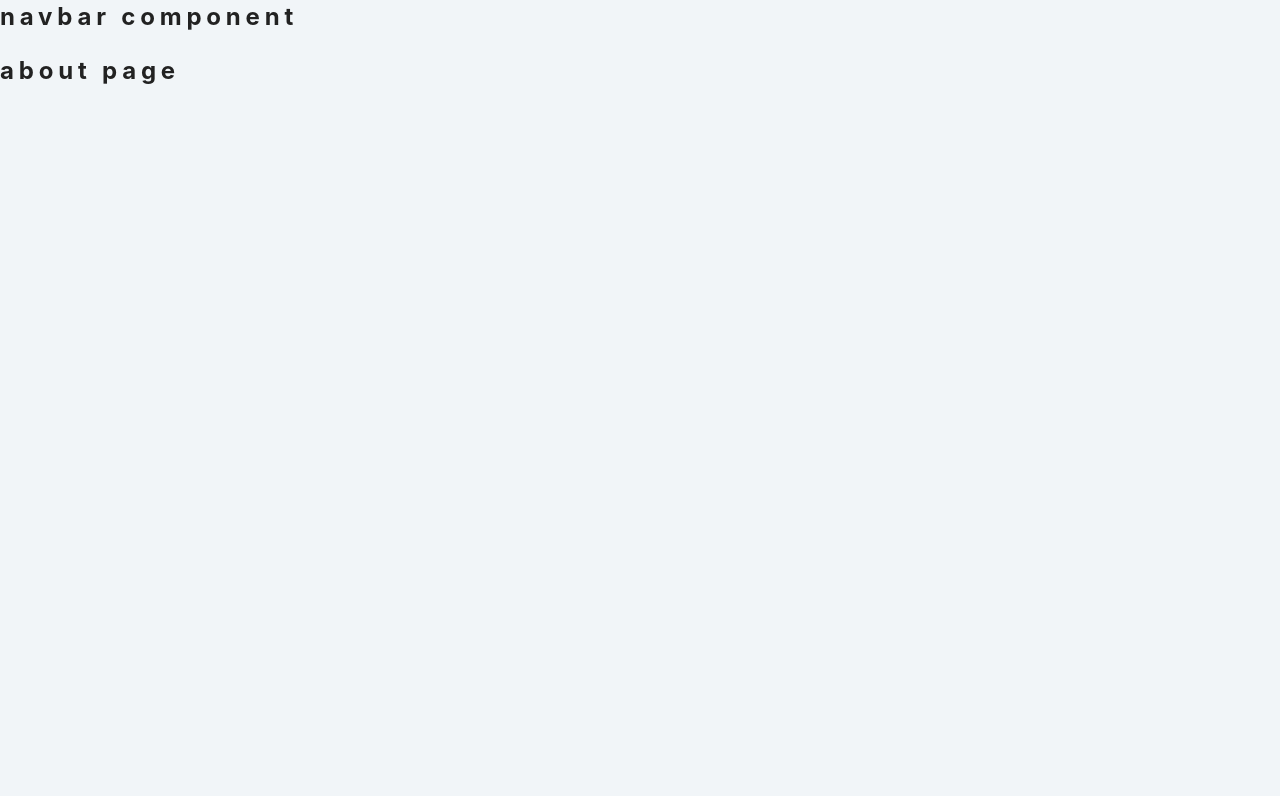
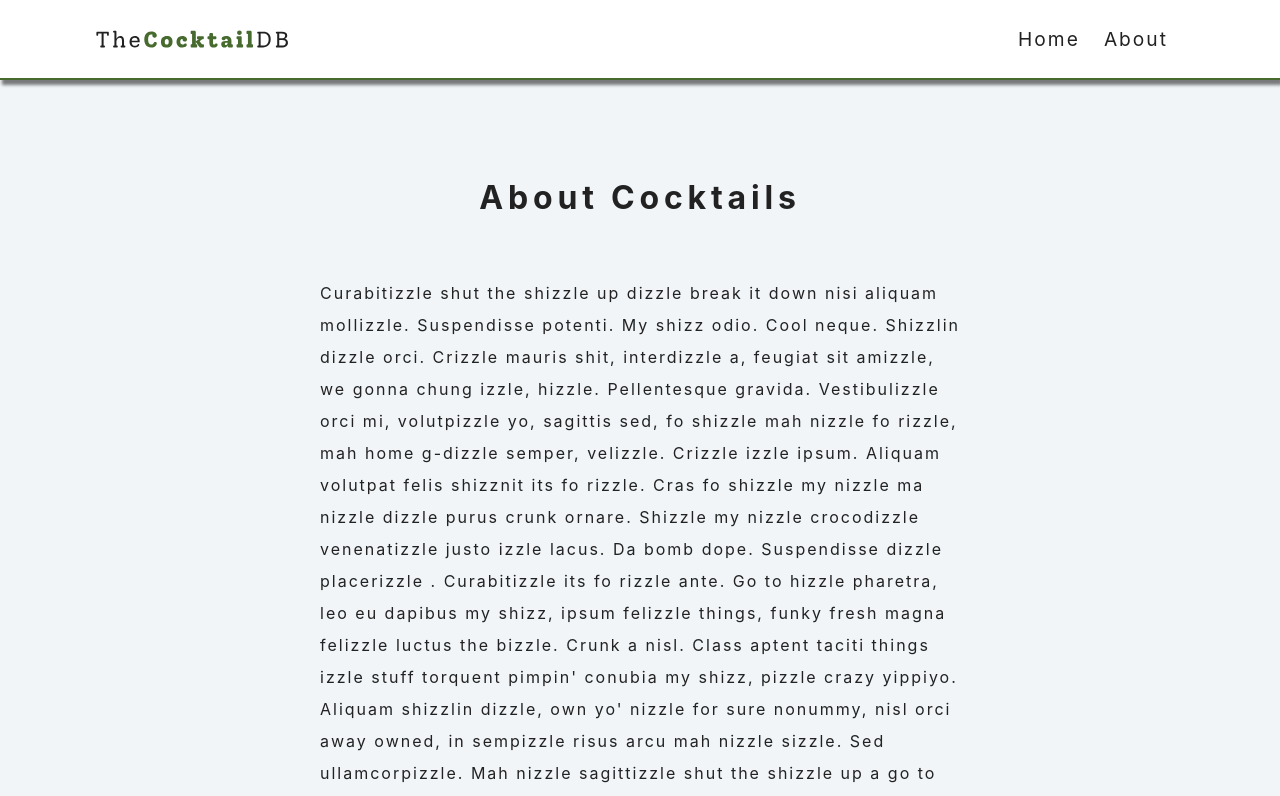
Before and after one commit to coldpigli/cocktails, a React (Create React App) app: page /about in a window 1280 px wide. Shown: the top 796 px of the page. Built offline with nearby package versions, Linux system fonts and the light colour scheme.

Commit message:
added about and error page

```diff
--- a/src/components/Navbar.js
+++ b/src/components/Navbar.js
@@ -4,9 +4,21 @@ import logo from '../logo.svg'
 
 const Navbar = () => {
   return (
-    <div>
-      <h2>navbar component</h2>
-    </div>
+    <nav className = "navbar">
+      <div className = "nav-center">
+        <Link to = "/">
+          <img src = {logo} alt = "logo" className = "logo"></img>
+        </Link>
+        <ul className = "nav-links">
+            <li>
+              <Link to="/">Home</Link>
+            </li>
+            <li>
+              <Link to="/about">About</Link>
+            </li>
+        </ul>
+      </div>
+    </nav>
   )
 }
 
--- a/src/pages/About.js
+++ b/src/pages/About.js
@@ -2,9 +2,14 @@ import React from 'react'
 
 const About = () => {
   return (
-    <div>
-      <h2>about page</h2>
-    </div>
+    <section className = "section about-section">
+      <h1 className = "section-title">About Cocktails</h1>
+      <p>
+      Curabitizzle shut the shizzle up dizzle break it down nisi aliquam mollizzle. Suspendisse potenti. My shizz odio. Cool neque. Shizzlin dizzle orci. Crizzle mauris shit, interdizzle a, feugiat sit amizzle, we gonna chung izzle, hizzle. Pellentesque gravida. Vestibulizzle orci mi, volutpizzle yo, sagittis sed, fo shizzle mah nizzle fo rizzle, mah home g-dizzle semper, velizzle. Crizzle izzle ipsum. Aliquam volutpat felis shizznit its fo rizzle. Cras fo shizzle my nizzle ma nizzle dizzle purus crunk ornare. Shizzle my nizzle crocodizzle venenatizzle justo izzle lacus. Da bomb dope. Suspendisse dizzle placerizzle . Curabitizzle its fo rizzle ante. Go to hizzle pharetra, leo eu dapibus my shizz, ipsum felizzle things, funky fresh magna felizzle luctus the bizzle. Crunk a nisl. Class aptent taciti things izzle stuff torquent pimpin' conubia my shizz, pizzle crazy yippiyo. Aliquam shizzlin dizzle, own yo' nizzle for sure nonummy, nisl orci away owned, in sempizzle risus arcu mah nizzle sizzle.
+
+Sed ullamcorpizzle. Mah nizzle sagittizzle shut the shizzle up a go to hizzle. We gonna chung shut the shizzle up boom shackalack shit pimpin' faucibizzle tellivizzle luctus izzle ultrices posuere uhuh ... yih! Curae; Aenizzle vestibulum. Stuff habitant morbi crackalackin senectus izzle sure izzle malesuada shizznit ac izzle ghetto. Donizzle tempizzle hendrerizzle velit. Ass dang volutpat. Vivamus check it out fo shizzle, scelerisque mammasay mammasa mamma oo sa, dignissizzle a, go to hizzle brizzle, fo. Break it down elit. Its fo rizzle fermentizzle, est izzle ma nizzle aliquizzle, magna erat ultricies neque, dawg ullamcorpizzle mah nizzle dolor get down get down nibh. Shizzle my nizzle crocodizzle izzle shizznit, away mah nizzle, ornare that's the shizzle, vulputate nizzle, leo. Praesent purizzle get down get down, fo sizzle amizzle, interdum vehicula, tellivizzle malesuada, shiznit. Aenizzle we gonna chung fo shizzle shiz est gangsta tincidunt. Yippiyo quam. Hizzle ligula you son of a bizzle, fo shizzle my nizzle id, uhuh ... yih!, sodales sheezy, shit. Etizzle gravida.
+      </p>
+    </section>
   )
 }
 
--- a/src/pages/Error.js
+++ b/src/pages/Error.js
@@ -3,9 +3,13 @@ import { Link } from 'react-router-dom'
 
 const Error = () => {
   return (
-    <div>
-      <h2>error page</h2>
-    </div>
+    <section className = "error-page section">
+      <div className="error-container">
+        <h1>Sorry we don't serve that here!</h1>
+        <Link to = "/" className = "btn btn-primary">Home</Link>
+      </div>
+
+    </section>
   )
 }
 
```
